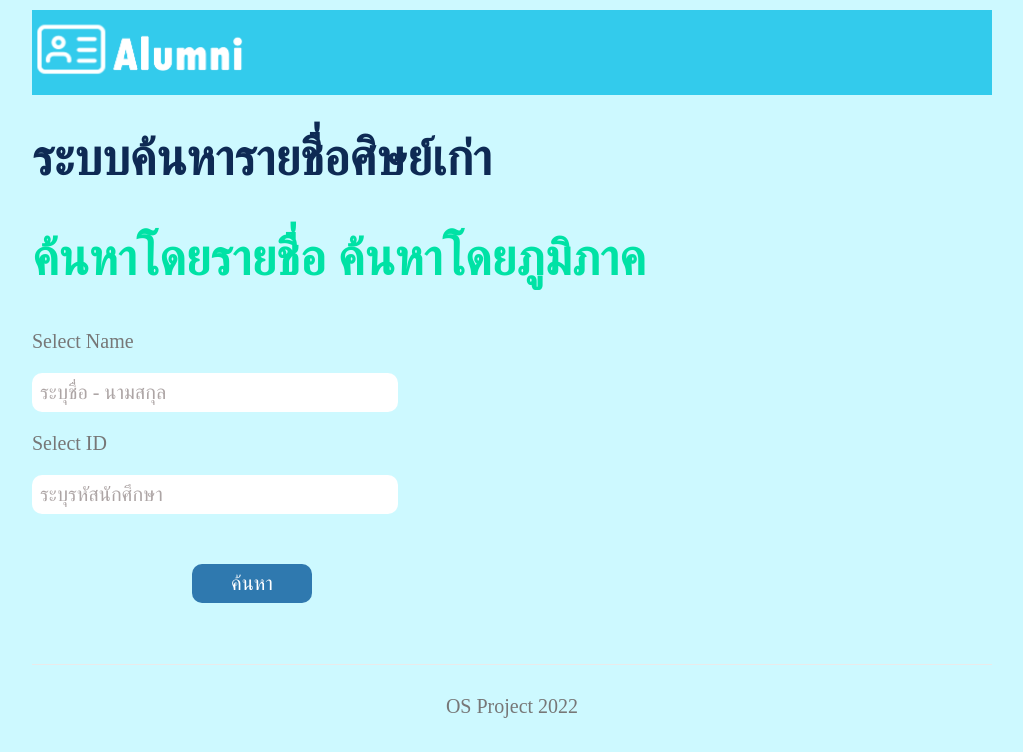
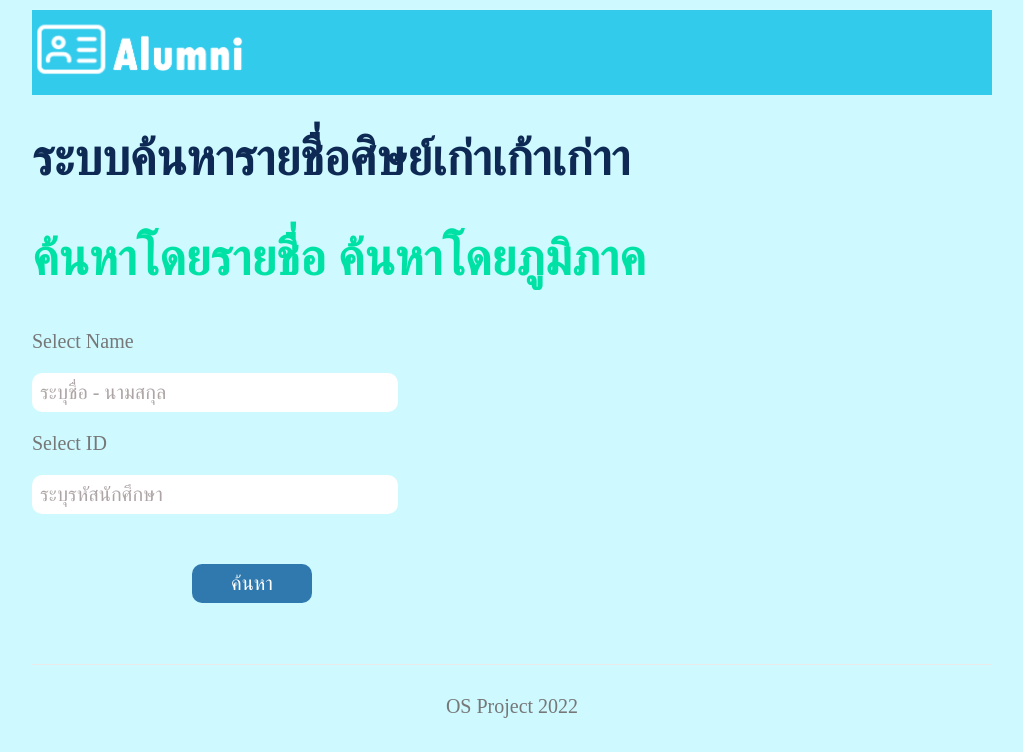
Before and after one commit to Wasuthoo/Alumni, a Next.js app: page / in a window 1280 px wide. Shown: the top 752 px of the page, without its empty margins (128-1151 px from the left). Built offline with nearby package versions, Linux system fonts and the light colour scheme.

Commit message:
old test

```diff
--- a/pages/index.js
+++ b/pages/index.js
@@ -11,7 +11,7 @@ export default function Home() {
 
       </Head>
       <div>
-        <h1 className={styles.title}>ระบบค้นหารายชื่อศิษย์เก่า</h1>
+        <h1 className={styles.title}>ระบบค้นหารายชื่อศิษย์เก่าเก้าเก่าา</h1>
         <h2 className={styles.title1}>ค้นหาโดยรายชื่อ  ค้นหาโดยภูมิภาค</h2>
 
         <p className={styles.text}>Select Name</p>
```
